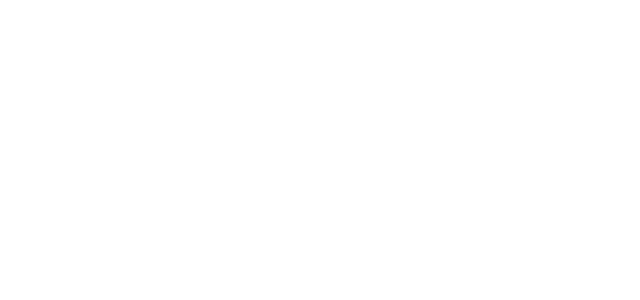
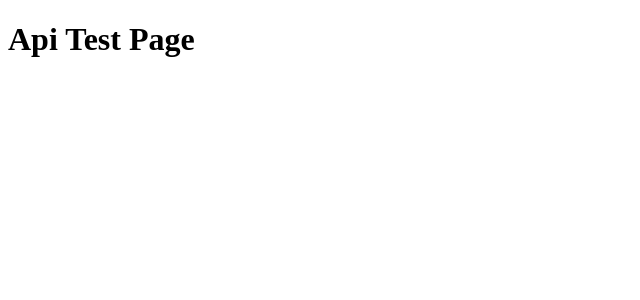
Before and after one commit to jong-k/applied-react, a React (Vite) app: page /api-test in a window 1280 px wide. Before the commit this address had no page. Shown: the top 300 px of the page, without its empty margins (0-640 px from the left). Built offline with nearby package versions, Linux system fonts and the light colour scheme.

Commit message:
feat: api test page 추가

```diff
--- a/src/App.tsx
+++ b/src/App.tsx
@@ -14,6 +14,7 @@
     <div className="flex gap-4 flex-col">
       <Link to="/quotes">속담 리스트</Link>
       <Link to="/todo">할 일 리스트</Link>
+      <Link to="/api-test">API 테스트</Link>
       <div>
         <div>
           <div>현재 언어: {i18n.language}</div>
--- a/src/main.tsx
+++ b/src/main.tsx
@@ -6,6 +6,7 @@
 import Quotes from "./Quotes.tsx";
 import TodoListContainer from "./todo-list/TodoListContainer.tsx";
 import "./i18n";
+import ApiTestPage from "./pages/ApiTestPage.tsx";
 
 createRoot(document.getElementById("root")!).render(
   <StrictMode>
@@ -14,6 +15,7 @@
         <Route index element={<App />} />
         <Route path="/quotes" element={<Quotes />} />
         <Route path="/todo" element={<TodoListContainer />} />
+        <Route path="/api-test" element={<ApiTestPage />} />
       </Routes>
     </BrowserRouter>
   </StrictMode>,
--- /dev/null
+++ b/src/pages/ApiTestPage.tsx
@@ -0,0 +1,7 @@
+export default function ApiTestPage() {
+  return (
+    <div>
+      <h1>Api Test Page</h1>
+    </div>
+  );
+}
```
